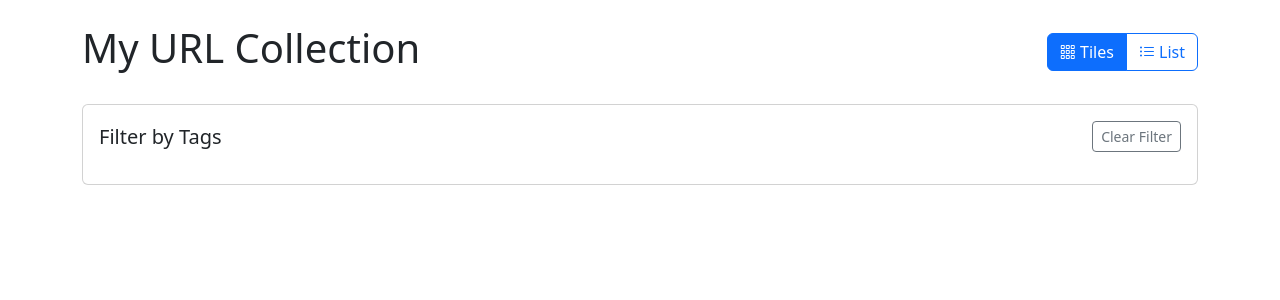
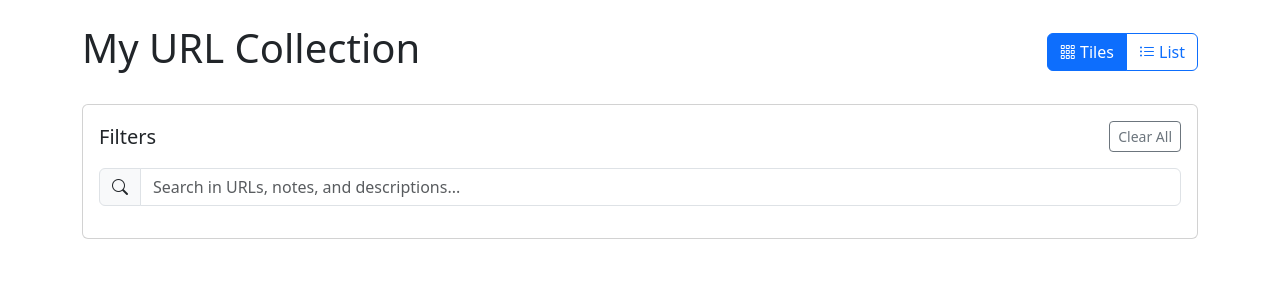
Before and after one commit to chhartmann/mypocket, a Flask app: page / in a window 1280 px wide. Shown: the part 56-356 px from the top of the page. Run offline with Flask 3, Linux system fonts and the light colour scheme; data that the repository does not hold is empty; some libraries are stand-ins or nearby versions.

Commit message:
add text filter

```diff
--- a/app.py
+++ b/app.py
@@ -58,9 +58,21 @@ with app.app_context():
 def index():
     # Get selected tag IDs from query parameters
     selected_tag_ids = request.args.getlist('tags')
+    search_query = request.args.get('search', '').strip()
 
     # Base query
     query = Url.query
+
+    # Apply search filter if search query exists
+    if search_query:
+        search_term = f'%{search_query}%'
+        query = query.filter(
+            db.or_(
+                Url.url.ilike(search_term),
+                Url.notes.ilike(search_term),
+                Url.summary.ilike(search_term)
+            )
+        )
 
     # Apply tag filter if tags are selected
     if selected_tag_ids:
@@ -80,7 +92,8 @@ def index():
                          urls=urls,
                          view_type=view_type,
                          all_tags=all_tags,
-                         selected_tag_ids=selected_tag_ids)
+                         selected_tag_ids=selected_tag_ids,
+                         search_query=search_query)
 
 @app.route('/add', methods=['GET', 'POST'])
 def add_url():
--- a/templates/index.html
+++ b/templates/index.html
@@ -12,13 +12,25 @@
     </div>
 </div>
 
-<!-- Tag Filter Section -->
+<!-- Filter Section -->
 <div class="card mb-4">
     <div class="card-body">
         <div class="d-flex justify-content-between align-items-center mb-3">
-            <h5 class="card-title mb-0">Filter by Tags</h5>
-            <a href="{{ url_for('index') }}" class="btn btn-outline-secondary btn-sm">Clear Filter</a>
+            <h5 class="card-title mb-0">Filters</h5>
+            <a href="{{ url_for('index') }}" class="btn btn-outline-secondary btn-sm">Clear All</a>
         </div>
+
+        <!-- Search Field -->
+        <div class="mb-3">
+            <div class="input-group">
+                <span class="input-group-text"><i class="bi bi-search"></i></span>
+                <input type="text" class="form-control" id="search-input"
+                       placeholder="Search in URLs, notes, and descriptions..."
+                       value="{{ search_query }}">
+            </div>
+        </div>
+
+        <!-- Tag Filters -->
         <div class="d-flex flex-wrap gap-2">
             {% for tag in all_tags %}
             <div class="form-check">
@@ -114,11 +126,11 @@ if (savedView === 'list') {
     document.getElementById('tile-view').click();
 }
 
-// Auto-apply tag filter when checkboxes change
-document.querySelectorAll('.tag-filter').forEach(checkbox => {
-    checkbox.addEventListener('change', function() {
+// Function to update URL with current filters
+function updateFilters() {
     const viewType = document.querySelector('input[name="view-type"]:checked').id;
     const viewTypeValue = viewType === 'tile-view' ? 'tile' : 'list';
+    const searchQuery = document.getElementById('search-input').value.trim();
 
     // Get all selected tags
     const selectedTags = Array.from(document.querySelectorAll('.tag-filter:checked'))
@@ -129,11 +141,25 @@ document.querySelectorAll('.tag-filter').forEach(checkbox => {
     if (selectedTags.length > 0) {
         selectedTags.forEach(tag => params.append('tags', tag));
     }
+    if (searchQuery) {
+        params.set('search', searchQuery);
+    }
     params.set('view', viewTypeValue);
 
     // Navigate to the new URL
     window.location.href = `${window.location.pathname}?${params.toString()}`;
+}
+
+// Auto-apply tag filter when checkboxes change
+document.querySelectorAll('.tag-filter').forEach(checkbox => {
+    checkbox.addEventListener('change', updateFilters);
 });
+
+// Add debounced search
+let searchTimeout;
+document.getElementById('search-input').addEventListener('input', function() {
+    clearTimeout(searchTimeout);
+    searchTimeout = setTimeout(updateFilters, 300); // Wait 300ms after user stops typing
 });
 </script>
 {% endblock %}
```
Lines whose indentation alone changed are shown as unchanged.
